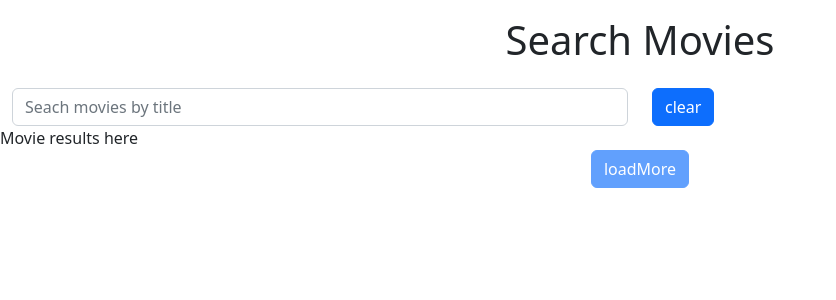
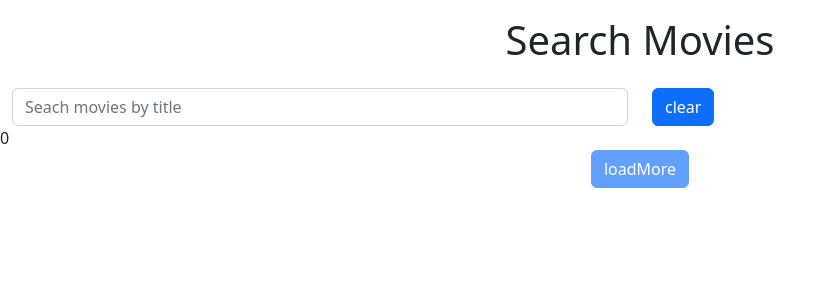
Before and after one commit to DorianGosse/OMDB-Search, a React (Create React App) app: page / in a window 1280 px wide. Shown: the top 300 px of the page, without its empty margins (0-836 px from the left). Built offline with nearby package versions, Linux system fonts and the light colour scheme.

Commit message:
Wip - impl movie tile in movie search (TODO styles)

```diff
--- a/src/components/MovieTile/MovieTile.css
+++ b/src/components/MovieTile/MovieTile.css
@@ -0,0 +1,16 @@
+.movie-tile-container {
+  background-color: grey;
+  border-radius: 15px;
+  height: 450px;
+  max-height: max-content;
+
+}
+
+.movie-tile-container img {
+  width: 50%;
+  height: auto;
+}
+
+.movie-tile-container .row {
+  padding-bottom: 20px;
+}
--- a/src/components/MovieTile/MovieTile.js
+++ b/src/components/MovieTile/MovieTile.js
@@ -1,12 +1,13 @@
 import React from 'react'
 import { Container, Row, Col } from 'react-bootstrap'
+import { Button } from '../Button'
 
 import './MovieTile.css'
 
 export const MovieTile = ({ movieObj }) => (
-  <Container>
-    <Row></Row>
-    <Row></Row>
-    <Row></Row>
+  <Container className='movie-tile-container mb-5'>
+    <Row> <Col> <h5> {`${movieObj.Title} (${movieObj.Year})`} </h5> </Col> </Row>
+    <Row> <Col> <img src={ movieObj.Poster } alt='no-available-poster'/> </Col> </Row>
+    <Row> <Col> <Button label='More' onClick={() => console.log('add movie more btn func')} /> </Col> </Row>
   </Container>
 )
--- a/src/components/Search/MovieSearch/Search.js
+++ b/src/components/Search/MovieSearch/Search.js
@@ -3,6 +3,8 @@ import { Container, Row, Col } from 'react-bootstrap'
 import { Button } from '../../Button/Button'
 import { Input } from '../../Input/Input'
 import { PageHeader } from '../../PageHeader/PageHeader'
+import { MovieTile } from '../../MovieTile'
+import Spinner from 'react-bootstrap/esm/Spinner'
 
 import { getMoviesByName } from '../../../Utls/DataFetching'
 
@@ -14,6 +16,7 @@ const MovieSearch = ({}) => {
   const [movieResults, setMovieResults] = useState([])
   const [resultsPage, setResultsPage] = useState(1)
   const [showingAllResults, setShowingAllResults] = useState(true)
+  const [loading, setLoading] = useState(true)
 
   const handleSearchTermChange = async (searchTerm) => {
     setSearchTerm(searchTerm)
@@ -39,17 +42,32 @@ const MovieSearch = ({}) => {
     }
   }
 
+  const createSearchBox = () => (
+    <>
+      <Row>
+        <Col> <Input placeholder='Seach movies by title' onChange={e => handleSearchTermChange(e.target.value)} value={searchTerm || ''}/> </Col>
+        <Col className='text-start'> <Button label='clear' onClick={() => handleClearOnClick()} /> </Col>
+      </Row>
+      <Row> <Col className='text-start'> {searchTerm.length && movieResults.length === 0 ? 'No Results' : null} </Col> </Row>
+    </>
+  )
+
+  const createResultDisplay = () => (
+    <Row>
+      {movieResults.length && movieResults.map(mov => (
+        <Col lg={3} mb={4} sm={4}> <MovieTile movieObj={mov} /> </Col>
+      ))}
+    </Row>
+  )
+
   console.log('movieResult', movieResults)
   console.log('showing all results', showingAllResults)
 
   return (
     <Container fluid>
       <Row className='pt-3 pb-3'> <PageHeader text='Search Movies' /> </Row>
-      <Row>
-        <Col> <Input placeholder='Seach movies by title' onChange={e => handleSearchTermChange(e.target.value)} value={searchTerm || ''}/> </Col>
-        <Col className='text-start'> <Button label='clear' onClick={() => handleClearOnClick()} /> </Col>
-      </Row>
-      <Row> Movie results here</Row>
+      {createSearchBox()}
+      <Row> {createResultDisplay()} </Row>
       <Row> <Col> <Button label='loadMore' onClick={() => handleLoadMoreClick()} disabled={showingAllResults}/> </Col> </Row>
     </Container>
   )
```
